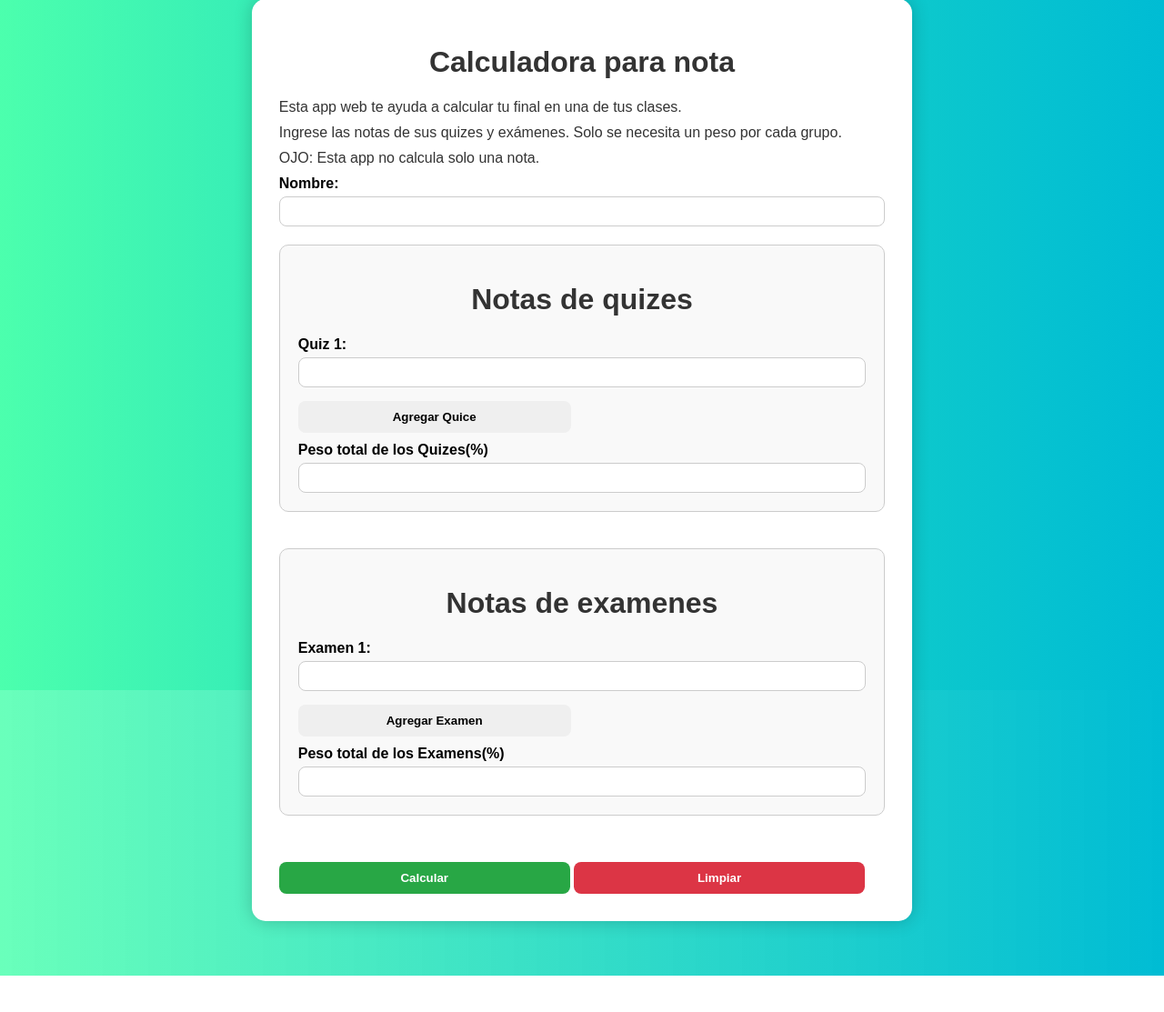
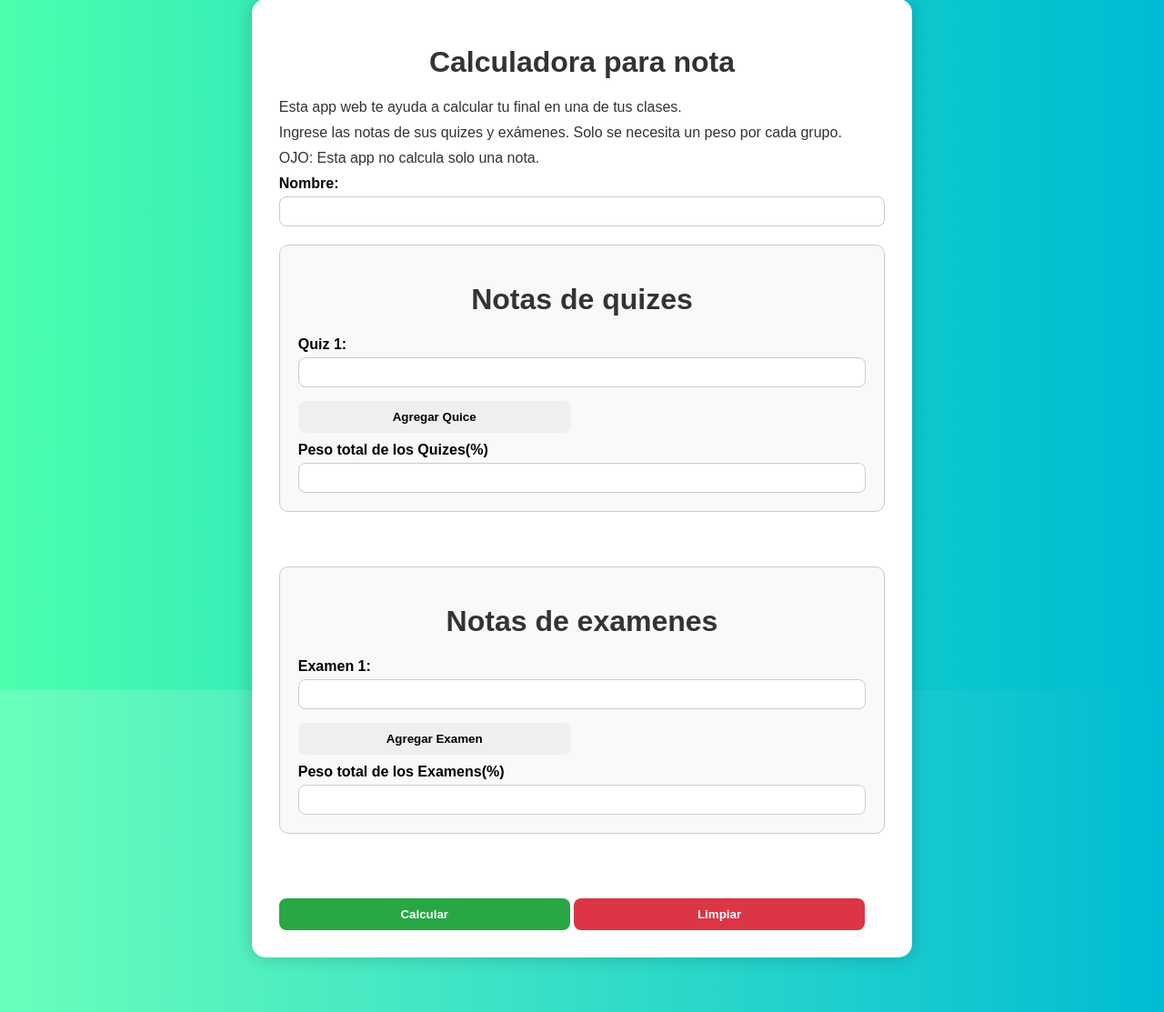
Before and after one commit to Eldomi05/web, a Flask app: page / in a window 1280 px wide. Shown: the part 41-1154 px from the top of the page at 91% size. Before the commit the page ends 1114 px from the top, so only its background shows below. Run offline with Flask 3, Linux system fonts and the light colour scheme.

Commit message:
Ajuste de cajas

```diff
--- a/static/style.css
+++ b/static/style.css
@@ -121,12 +121,12 @@ a button.hover{
 }
 .grupo-notas{
     flex: 1 1 400px;
-    width: 300px;
-    width: 75%;
     max-width: 950px;
     max-width: 100%;
+    min-width: 200px;
     border: 1px solid #ccc;
     padding: 20px;
+    margin-bottom: 20px;
     border-radius: 10px;
     background-color: #f9f9f9;
     box-sizing: border-box;
```
